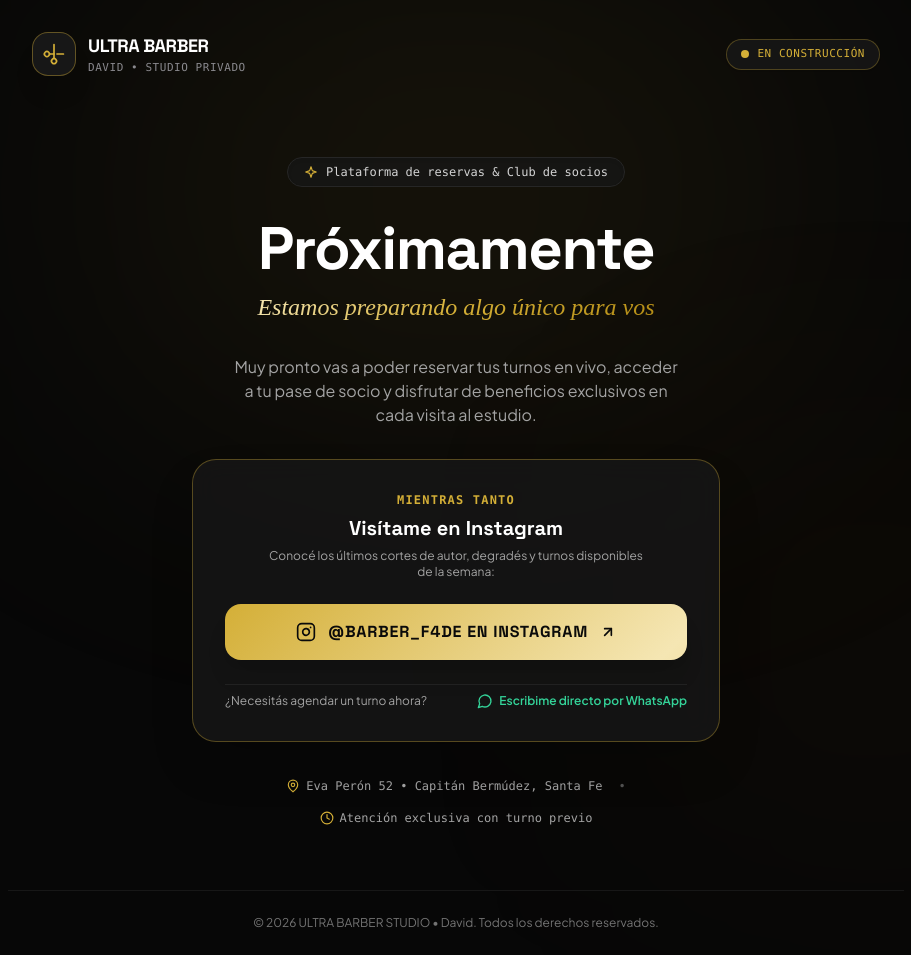
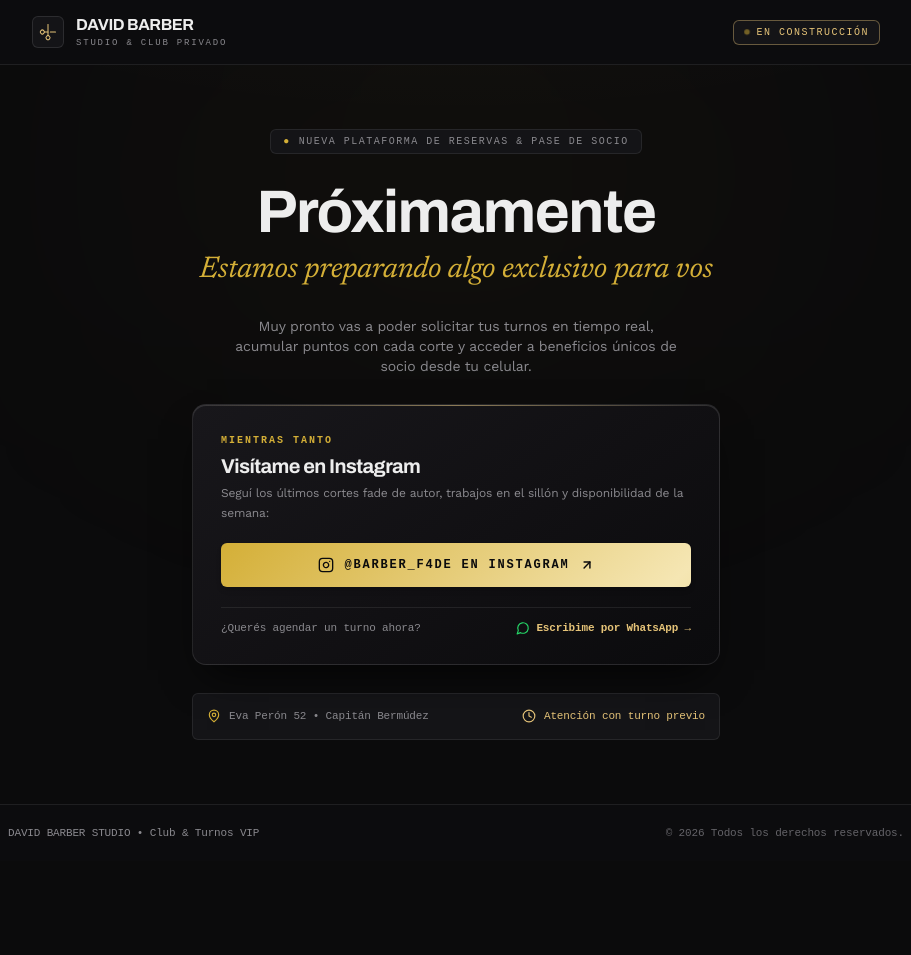
Before and after one commit to ale3sz/ProximamenteUltraBarber, a plain HTML site: page index.html in a window 1280 px wide. Shown: the whole page, without its empty margins (184-1095 px from the left). After the commit the page ends 861 px from the top, so only its background shows below. Drawn offline with nearby package versions, Linux system fonts and the light colour scheme; a web font is replaced by a local one.

Commit message:
style: adaptar diseño y tipografías al estilo visual exacto de la app principal

```diff
--- a/index.html
+++ b/index.html
@@ -1,39 +1,66 @@
 <!DOCTYPE html>
-<html lang="es" class="h-full bg-[#070707]">
+<html lang="es" class="dark h-full bg-[#0B0B0C]">
 <head>
   <meta charset="UTF-8">
-  <meta name="viewport" content="width=device-width, initial-scale=1.0">
-  <title>ULTRA BARBER STUDIO • David | Próximamente</title>
+  <meta name="viewport" content="width=device-width, initial-scale=1.0, maximum-scale=1.0, user-scalable=no">
+  <title>David Barber • Próximamente | Club &amp; Turnos VIP</title>
   <meta name="description" content="Studio privado de autor especializado en cortes fade, perfilado de barba a navaja y diseño capilar. Próximamente nueva plataforma de turnos y club de socios.">
-  <meta name="theme-color" content="#070707">
+  <meta name="theme-color" content="#0B0B0C">
+  <meta name="mobile-web-app-capable" content="yes">
+  <meta name="apple-mobile-web-app-capable" content="yes">
+  <meta name="apple-mobile-web-app-status-bar-style" content="black-translucent">
+  <meta name="apple-mobile-web-app-title" content="David Barber">
 
   <!-- Open Graph -->
-  <meta property="og:title" content="ULTRA BARBER STUDIO • David | Próximamente">
+  <meta property="og:title" content="David Barber • Próximamente">
   <meta property="og:description" content="Estamos preparando una nueva plataforma de reservas y club exclusivo. Mientras tanto, visitanos en Instagram @barber_f4de.">
   <meta property="og:type" content="website">
 
-  <!-- Google Fonts -->
+  <!-- Exact Google Fonts from Main App -->
   <link rel="preconnect" href="https://fonts.googleapis.com">
   <link rel="preconnect" href="https://fonts.gstatic.com" crossorigin>
-  <link href="https://fonts.googleapis.com/css2?family=Plus+Jakarta+Sans:wght@400;500;600;700;800&family=Playfair+Display:ital,wght@1,500;1,600&family=Space+Grotesk:wght@500;700&display=swap" rel="stylesheet">
+  <link href="https://fonts.googleapis.com/css2?family=Archivo:wght@600;700;800&family=Azeret+Mono:wght@500;600;700&family=Newsreader:ital,opsz,wght@1,6..72,400;1,6..72,500&family=Work+Sans:wght@400;500;600;700&display=swap" rel="stylesheet">
 
-  <!-- Tailwind CDN -->
+  <!-- Tailwind CDN with Exact Tokens -->
   <script src="https://cdn.tailwindcss.com"></script>
   <script>
     tailwind.config = {
+      darkMode: 'class',
       theme: {
         extend: {
+          colors: {
+            carbon: {
+              bg: '#0B0B0C',
+              surface: '#141416',
+              elevated: '#1A1A1E',
+              border: 'rgba(255, 255, 255, 0.08)',
+              borderSubtle: 'rgba(255, 255, 255, 0.04)',
+            },
+            pearl: '#EDEDED',
+            mutedGrey: '#8A898E',
+            champagne: '#D4AF37',
+            barber: {
+              gold: '#D4AF37',
+              goldLight: '#E8D595',
+              goldDark: '#997B1C',
+              chai: '#D4AF37',
+              carob: '#0B0B0C',
+              darkBg: '#0B0B0C',
+              darkSurface: '#141416',
+              darkBorder: 'rgba(255, 255, 255, 0.08)',
+              darkText: '#EDEDED',
+              darkMuted: '#8A898E',
+            }
+          },
           fontFamily: {
-            sans: ['"Plus Jakarta Sans"', 'sans-serif'],
-            display: ['"Space Grotesk"', 'sans-serif'],
-            serif: ['"Playfair Display"', 'serif'],
+            display: ['"Archivo"', 'system-ui', 'sans-serif'],
+            editorial: ['"Newsreader"', 'Georgia', 'serif'],
+            sans: ['"Work Sans"', 'system-ui', 'sans-serif'],
+            mono: ['"Azeret Mono"', 'monospace'],
           },
-          colors: {
-            gold: {
-              DEFAULT: '#D4AF37',
-              light: '#F3E5AB',
-              dark: '#997F24',
-            }
+          letterSpacing: {
+            editorial: '0.15em',
+            tightest: '-0.03em',
           }
         }
       }
@@ -41,18 +68,78 @@
   </script>
 
   <style>
-    @keyframes pulseSlow {
-      0%, 100% { opacity: 1; transform: scale(1); }
-      50% { opacity: 0.6; transform: scale(0.95); }
+    :root {
+      color-scheme: dark;
+      caret-color: #D4AF37;
     }
-    .pulse-gold {
-      animation: pulseSlow 2.5s infinite ease-in-out;
+
+    body {
+      background-color: #0D0D0F;
+      background-image: radial-gradient(ellipse 80% 50% at 50% -20%, rgba(229, 195, 120, 0.04), transparent 70%);
+      color: #EDEDED;
+      font-family: 'Work Sans', system-ui, -apple-system, sans-serif;
+      text-underline-offset: 4px;
+      letter-spacing: -0.01em;
+      min-height: 100vh;
     }
-    .gold-gradient-text {
-      background: linear-gradient(135deg, #FFF8DC 0%, #D4AF37 50%, #AA820A 100%);
-      -webkit-background-clip: text;
-      -webkit-text-fill-color: transparent;
+
+    h1, h2, h3, .font-display {
+      font-family: 'Archivo', system-ui, sans-serif;
+      letter-spacing: -0.03em;
     }
+
+    .font-editorial {
+      font-family: 'Newsreader', Georgia, serif;
+      letter-spacing: -0.01em;
+    }
+
+    ::selection {
+      background-color: #E5C378;
+      color: #0D0D0F;
+    }
+
+    /* Restrained Architectural Elevation (Exact from main app) */
+    .club-shadow {
+      box-shadow: 0 1px 3px 0 rgba(0, 0, 0, 0.6), 0 0 0 1px rgba(255, 255, 255, 0.07);
+    }
+
+    /* Apple Wallet / Black Card Tactile Texture (Exact from main app) */
+    .black-card {
+      background: linear-gradient(145deg, #18171B 0%, #111013 55%, #0B0B0D 100%);
+      border: 1px solid rgba(255, 255, 255, 0.1);
+      border-radius: 14px;
+      position: relative;
+      overflow: hidden;
+      box-shadow: 0 20px 40px -15px rgba(0, 0, 0, 0.8), inset 0 1px 0 0 rgba(255, 255, 255, 0.12);
+    }
+
+    .black-card::before {
+      content: '';
+      position: absolute;
+      top: 0;
+      left: 0;
+      right: 0;
+      height: 1px;
+      background: linear-gradient(90deg, transparent, rgba(229, 195, 120, 0.5), transparent);
+    }
+
+    /* Champagne Badge */
+    .badge-champagne {
+      padding: 0.25rem 0.625rem;
+      border-radius: 0.375rem;
+      background-color: #141417;
+      border: 1px solid rgba(229, 195, 120, 0.4);
+      color: #E5C378;
+      font-family: 'Azeret Mono', monospace;
+      font-size: 10px;
+      letter-spacing: 0.15em;
+      text-transform: uppercase;
+      display: inline-flex;
+      align-items: center;
+      gap: 0.375rem;
+    }
+
+    /* Luxury Gold Button with Satin Feel */
     .gold-button {
       background: linear-gradient(135deg, #D4AF37 0%, #F5E6B3 50%, #D4AF37 100%);
       background-size: 200% auto;
@@ -60,26 +147,36 @@
     }
     .gold-button:hover {
       background-position: right center;
-      transform: translateY(-2px);
-      box-shadow: 0 12px 30px -8px rgba(212, 175, 55, 0.4);
+      transform: translateY(-1.5px);
+      box-shadow: 0 14px 28px -8px rgba(212, 175, 55, 0.35);
     }
     .gold-button:active {
       transform: translateY(0);
+      scale: 0.99;
+    }
+
+    @keyframes pulseSlow {
+      0%, 100% { opacity: 1; transform: scale(1); }
+      50% { opacity: 0.5; transform: scale(0.92); }
+    }
+    .pulse-dot {
+      animation: pulseSlow 2s infinite ease-in-out;
     }
   </style>
 </head>
-<body class="h-full min-h-screen bg-[#070707] text-[#EDE8D0] flex flex-col justify-between selection:bg-[#D4AF37] selection:text-black relative overflow-x-hidden font-sans">
+<body class="h-full min-h-screen bg-[#0B0B0C] text-[#EDEDED] antialiased flex flex-col justify-between selection:bg-[#D4AF37] selection:text-[#0B0B0C] relative overflow-x-hidden font-sans">
 
-  <!-- Ambient Golden Glow -->
-  <div class="fixed top-0 left-1/2 -translate-x-1/2 w-[700px] h-[380px] bg-[#D4AF37]/10 blur-[150px] pointer-events-none rounded-full"></div>
-  <div class="fixed bottom-0 right-0 w-[450px] h-[320px] bg-amber-600/5 blur-[140px] pointer-events-none rounded-full"></div>
+  <!-- Subtle Ambient Glow -->
+  <div class="fixed top-0 left-1/2 -translate-x-1/2 w-[700px] h-[350px] bg-[#D4AF37]/[0.035] blur-[140px] pointer-events-none rounded-full"></div>
 
-  <!-- Header -->
-  <header class="relative z-10 max-w-4xl w-full mx-auto px-6 pt-8 pb-4 flex items-center justify-between">
+  <!-- Studio Header (Matches Main App Navbar Exactly) -->
+  <header class="sticky top-0 z-40 w-full bg-[#0D0D0F]/90 backdrop-blur-md border-b border-white/[0.08] transition-colors">
+    <div class="max-w-4xl mx-auto px-4 sm:px-6 h-16 flex items-center justify-between gap-4">
+      <!-- Brand Identity -->
       <div class="flex items-center gap-3 text-left">
-      <div class="w-11 h-11 rounded-2xl bg-neutral-900 border border-[#D4AF37]/40 flex items-center justify-center text-[#D4AF37] shadow-xl">
-        <!-- Scissors Icon -->
-        <svg class="w-5 h-5 -rotate-45" viewBox="0 0 24 24" fill="none" stroke="currentColor" stroke-width="2" stroke-linecap="round" stroke-linejoin="round">
+        <div class="w-8 h-8 rounded-md bg-[#141417] border border-white/[0.1] flex items-center justify-center text-[#E5C378] shrink-0">
+          <!-- Scissors icon identical to main app -->
+          <svg class="w-4 h-4 -rotate-45 stroke-[1.5]" viewBox="0 0 24 24" fill="none" stroke="currentColor" stroke-linecap="round" stroke-linejoin="round">
             <circle cx="6" cy="6" r="3"></circle>
             <circle cx="6" cy="18" r="3"></circle>
             <line x1="20" y1="4" x2="8.12" y2="15.88"></line>
@@ -88,122 +185,123 @@
           </svg>
         </div>
         <div>
-        <span class="font-display font-bold text-base sm:text-lg tracking-tight text-white block leading-tight">
-          ULTRA BARBER
+          <span class="font-display font-bold text-sm sm:text-base tracking-tight text-[#EDEDED] block leading-tight">
+            DAVID BARBER
           </span>
-        <span class="text-[11px] font-mono text-[#8A898E] tracking-wider uppercase block">
-          David • Studio Privado
+          <span class="text-[9px] font-mono tracking-[0.2em] text-[#8A898E] uppercase block">
+            Studio &amp; Club Privado
           </span>
         </div>
       </div>
 
-    <!-- Status Badge -->
-    <div class="px-3.5 py-1.5 rounded-full bg-neutral-900/90 border border-[#D4AF37]/30 text-[#D4AF37] text-[11px] font-mono uppercase tracking-wider flex items-center gap-2 shadow-sm">
-      <span class="w-2 h-2 rounded-full bg-[#D4AF37] pulse-gold"></span>
+      <!-- Live Status Badge -->
+      <div class="badge-champagne">
+        <span class="w-1.5 h-1.5 rounded-full bg-[#D4AF37] pulse-dot"></span>
         <span>En construcción</span>
+      </div>
     </div>
   </header>
 
-  <!-- Hero Content -->
-  <main class="relative z-10 max-w-xl w-full mx-auto px-6 py-10 sm:py-16 flex-1 flex flex-col justify-center text-center space-y-8">
+  <!-- Hero Main Content -->
+  <main class="relative z-10 max-w-xl w-full mx-auto px-4 sm:px-6 py-10 sm:py-16 flex-1 flex flex-col justify-center text-center space-y-7">
 
-    <!-- Sub-badge -->
-    <div class="inline-flex items-center gap-2 px-4 py-1.5 rounded-full bg-neutral-900/80 border border-neutral-800 text-xs font-mono text-neutral-300 mx-auto shadow-inner">
-      <svg class="w-3.5 h-3.5 text-[#D4AF37]" viewBox="0 0 24 24" fill="none" stroke="currentColor" stroke-width="2" stroke-linecap="round" stroke-linejoin="round">
-        <path d="m12 3-1.912 5.813a2 2 0 0 1-1.275 1.275L3 12l5.813 1.912a2 2 0 0 1 1.275 1.275L12 21l1.912-5.813a2 2 0 0 1 1.275-1.275L21 12l-5.813-1.912a2 2 0 0 1-1.275-1.275L12 3Z"/>
-      </svg>
-      <span>Plataforma de reservas &amp; Club de socios</span>
+    <!-- Micro Tagline -->
+    <div class="inline-flex items-center gap-2 px-3 py-1 rounded-md bg-[#141417] border border-white/[0.08] text-[10px] font-mono uppercase tracking-[0.15em] text-[#8A898E] mx-auto">
+      <span class="text-[#D4AF37]">●</span>
+      <span>Nueva plataforma de reservas &amp; Pase de Socio</span>
     </div>
 
-    <!-- Titles -->
-    <div class="space-y-3">
-      <h1 class="text-4xl sm:text-6xl font-display font-bold text-white tracking-tight leading-[1.08]">
+    <!-- Editorial Typography Block -->
+    <div class="space-y-2.5">
+      <h1 class="text-4xl sm:text-5xl md:text-6xl font-display font-bold text-[#EDEDED] tracking-tight leading-[1.08]">
         Próximamente
       </h1>
-      <p class="text-xl sm:text-2xl font-serif italic gold-gradient-text font-normal">
-        Estamos preparando algo único para vos
+      <p class="text-xl sm:text-2xl md:text-3xl font-editorial italic text-[#D4AF37] font-normal leading-snug">
+        Estamos preparando algo exclusivo para vos
       </p>
     </div>
 
-    <!-- Description -->
-    <p class="text-sm sm:text-base text-neutral-400 leading-relaxed max-w-md mx-auto">
-      Muy pronto vas a poder reservar tus turnos en vivo, acceder a tu pase de socio y disfrutar de beneficios exclusivos en cada visita al estudio.
+    <!-- Narrative Description -->
+    <p class="text-[13px] sm:text-sm text-[#8A898E] leading-relaxed max-w-md mx-auto">
+      Muy pronto vas a poder solicitar tus turnos en tiempo real, acumular puntos con cada corte y acceder a beneficios únicos de socio desde tu celular.
     </p>
 
-    <!-- Instagram Card -->
-    <div class="p-6 sm:p-8 rounded-3xl bg-neutral-900/80 border border-[#D4AF37]/35 shadow-2xl backdrop-blur-md space-y-6">
-      <div class="space-y-1.5">
-        <span class="text-xs font-mono uppercase tracking-widest text-[#D4AF37] font-semibold block">
+    <!-- Black Card Container (Inspired by Main App Black Card) -->
+    <div class="black-card p-6 sm:p-7 text-left space-y-5">
+      <div class="space-y-1">
+        <span class="text-[10px] font-mono uppercase tracking-[0.2em] text-[#D4AF37] font-semibold block">
           Mientras tanto
         </span>
-        <h2 class="text-lg sm:text-xl font-display font-bold text-white">
+        <h2 class="text-lg sm:text-xl font-display font-bold text-[#EDEDED] leading-tight">
           Visítame en Instagram
         </h2>
-        <p class="text-xs text-neutral-400 max-w-sm mx-auto">
-          Conocé los últimos cortes de autor, degradés y turnos disponibles de la semana:
+        <p class="text-xs text-[#8A898E] leading-relaxed">
+          Seguí los últimos cortes fade de autor, trabajos en el sillón y disponibilidad de la semana:
         </p>
       </div>
 
-      <!-- Instagram CTA Button -->
+      <!-- Instagram Satin Gold Button -->
       <a
         href="https://www.instagram.com/barber_f4de"
         target="_blank"
         rel="noopener noreferrer"
-        class="gold-button w-full py-4 px-6 rounded-2xl text-neutral-950 font-display font-bold text-sm sm:text-base uppercase tracking-wider flex items-center justify-center gap-3 shadow-xl group block"
+        class="gold-button w-full py-3.5 px-5 rounded-md text-[#0B0B0C] font-mono text-xs font-bold uppercase tracking-[0.15em] flex items-center justify-center gap-2.5 shadow-md active:scale-[0.98] transition-all block text-center"
       >
-        <svg class="w-5 h-5 text-neutral-950 transition-transform group-hover:scale-110" viewBox="0 0 24 24" fill="none" stroke="currentColor" stroke-width="2" stroke-linecap="round" stroke-linejoin="round">
+        <svg class="w-4 h-4 text-[#0B0B0C] shrink-0" viewBox="0 0 24 24" fill="none" stroke="currentColor" stroke-width="2" stroke-linecap="round" stroke-linejoin="round">
           <rect width="20" height="20" x="2" y="2" rx="5" ry="5"></rect>
           <path d="M16 11.37A4 4 0 1 1 12.63 8 4 4 0 0 1 16 11.37z"></path>
           <line x1="17.5" x2="17.51" y1="6.5" y2="6.5"></line>
         </svg>
         <span>@barber_f4de en Instagram</span>
-        <svg class="w-4 h-4 text-neutral-950 transition-transform group-hover:translate-x-0.5 group-hover:-translate-y-0.5" viewBox="0 0 24 24" fill="none" stroke="currentColor" stroke-width="2.5" stroke-linecap="round" stroke-linejoin="round">
+        <svg class="w-3.5 h-3.5 text-[#0B0B0C] shrink-0" viewBox="0 0 24 24" fill="none" stroke="currentColor" stroke-width="2.5" stroke-linecap="round" stroke-linejoin="round">
           <line x1="7" y1="17" x2="17" y2="7"></line>
           <polyline points="7 7 17 7 17 17"></polyline>
         </svg>
       </a>
 
-      <!-- WhatsApp Direct Contact -->
-      <div class="pt-2 border-t border-neutral-800/80 flex flex-col sm:flex-row items-center justify-between gap-3 text-xs text-neutral-400">
-        <span>¿Necesitás agendar un turno ahora?</span>
+      <!-- Secondary WhatsApp Direct Booking Handshake -->
+      <div class="pt-3 border-t border-white/[0.08] flex flex-col sm:flex-row items-start sm:items-center justify-between gap-2 text-xs">
+        <span class="text-[#8A898E] text-[11px] font-mono">¿Querés agendar un turno ahora?</span>
         <a
           href="https://wa.me/5493413762115?text=Hola%20David%2C%20te%20escribo%20desde%20la%20web%20para%20consultar%20por%20un%20turno"
           target="_blank"
           rel="noopener noreferrer"
-          class="inline-flex items-center gap-1.5 text-emerald-400 hover:text-emerald-300 font-semibold transition-colors"
+          class="inline-flex items-center gap-1.5 text-[#E5C378] hover:text-white font-mono text-[11px] font-semibold transition-colors"
         >
-          <svg class="w-4 h-4" viewBox="0 0 24 24" fill="none" stroke="currentColor" stroke-width="2" stroke-linecap="round" stroke-linejoin="round">
+          <svg class="w-3.5 h-3.5 text-[#25D366]" viewBox="0 0 24 24" fill="none" stroke="currentColor" stroke-width="2" stroke-linecap="round" stroke-linejoin="round">
             <path d="M7.9 20A9 9 0 1 0 4 16.1L2 22Z"></path>
           </svg>
-          <span>Escribime directo por WhatsApp</span>
+          <span>Escribime por WhatsApp &rarr;</span>
         </a>
       </div>
     </div>
 
-    <!-- Location & Attention Details -->
-    <div class="flex flex-wrap items-center justify-center gap-4 text-xs font-mono text-neutral-400 pt-1">
-      <div class="flex items-center gap-1.5">
-        <svg class="w-3.5 h-3.5 text-[#D4AF37]" viewBox="0 0 24 24" fill="none" stroke="currentColor" stroke-width="2" stroke-linecap="round" stroke-linejoin="round">
+    <!-- Studio Location & Hours Strip (Matches Main App Strip) -->
+    <div class="p-3.5 rounded-md bg-[#141417] border border-white/[0.08] flex flex-col sm:flex-row items-center justify-between gap-2.5 text-[11px] font-mono text-[#8A898E]">
+      <div class="flex items-center gap-2">
+        <svg class="w-3.5 h-3.5 text-[#D4AF37] shrink-0" viewBox="0 0 24 24" fill="none" stroke="currentColor" stroke-width="2" stroke-linecap="round" stroke-linejoin="round">
           <path d="M20 10c0 6-8 12-8 12s-8-6-8-12a8 8 0 0 1 16 0Z"></path>
           <circle cx="12" cy="10" r="3"></circle>
         </svg>
-        <span>Eva Perón 52 • Capitán Bermúdez, Santa Fe</span>
+        <span>Eva Perón 52 • Capitán Bermúdez</span>
       </div>
-      <span class="hidden sm:inline text-neutral-600">•</span>
-      <div class="flex items-center gap-1.5">
-        <svg class="w-3.5 h-3.5 text-[#D4AF37]" viewBox="0 0 24 24" fill="none" stroke="currentColor" stroke-width="2" stroke-linecap="round" stroke-linejoin="round">
+      <div class="flex items-center gap-2 text-[#E5C378]">
+        <svg class="w-3.5 h-3.5 shrink-0" viewBox="0 0 24 24" fill="none" stroke="currentColor" stroke-width="2" stroke-linecap="round" stroke-linejoin="round">
           <circle cx="12" cy="12" r="10"></circle>
           <polyline points="12 6 12 12 16 14"></polyline>
         </svg>
-        <span>Atención exclusiva con turno previo</span>
+        <span>Atención con turno previo</span>
       </div>
     </div>
 
   </main>
 
-  <!-- Footer -->
-  <footer class="relative z-10 max-w-4xl w-full mx-auto px-6 py-6 border-t border-neutral-900 text-center text-xs text-neutral-500">
-    © 2026 ULTRA BARBER STUDIO • David. Todos los derechos reservados.
+  <!-- Studio Footer (Matches Main App Footer) -->
+  <footer class="relative z-10 w-full border-t border-white/[0.08] bg-[#0D0D0F]/80 text-[#8A898E] py-5 px-4 text-center">
+    <div class="max-w-4xl mx-auto flex flex-col sm:flex-row items-center justify-between gap-2 text-[11px] font-mono">
+      <span>DAVID BARBER STUDIO • Club &amp; Turnos VIP</span>
+      <span class="text-[#8A898E]/70">&copy; 2026 Todos los derechos reservados.</span>
+    </div>
   </footer>
 
 </body>
```
Lines whose indentation alone changed are shown as unchanged.
